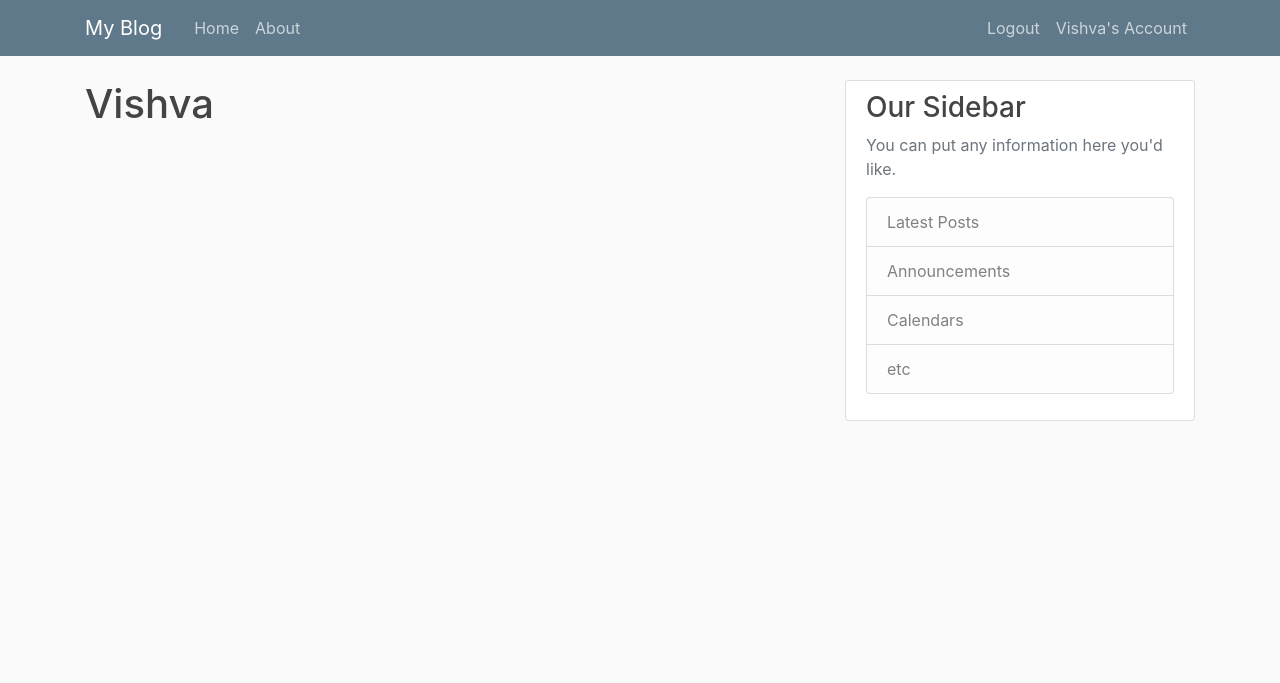
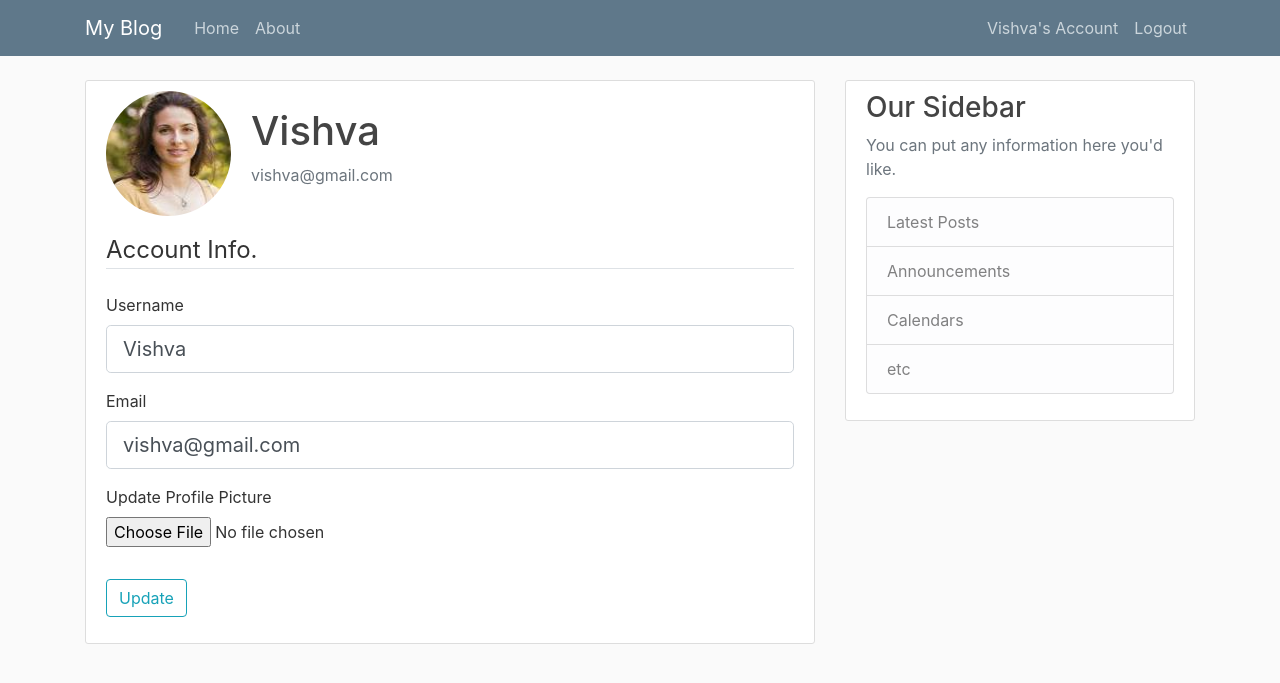
Before and after one commit to sidpatel93/my-website, a Flask app: page /account in a window 1280 px wide. Shown: the top 683 px of the page. Run offline with Flask 2, Linux system fonts and the light colour scheme; a user stored in the database is signed in; some libraries are stand-ins or nearby versions.

Commit message:
implement the account customization feature. added profile image update option in the account settings

```diff
--- a/flask_blog/forms.py
+++ b/flask_blog/forms.py
@@ -1,4 +1,6 @@
 from flask_wtf import FlaskForm
+from flask_wtf.file import FileField, FileAllowed
+from flask_login import current_user
 from wtforms import StringField, PasswordField, SubmitField, BooleanField
 from wtforms.validators import DataRequired, Length, Email, EqualTo, ValidationError
 from flask_blog.models import User
@@ -30,3 +32,24 @@ class LoginForm(FlaskForm):
     password = PasswordField('Password', validators=[DataRequired()])
     remember = BooleanField('Remember Me')
     submit = SubmitField('Login')
+
+
+class UpdateAccountForm(FlaskForm):
+
+    username = StringField('Username', validators=[DataRequired(), Length(min=2, max=20)])
+    email = StringField('Email', validators=[DataRequired(), Email()])
+    picture = FileField('Update Profile Picture', validators=[FileAllowed(['jpeg','jpg','png'])])
+    submit = SubmitField('Update')
+
+
+    def validate_email(self, email):
+        if email.data != current_user.email:
+            email = User.query.filter_by(email = email.data).first()
+            if email:
+                raise ValidationError('Email is already taken')
+
+    def validate_username(self, username):
+        if username.data != current_user.username:
+            username = User.query.filter_by(username = username.data).first()
+            if username:
+                raise ValidationError('Username is already registered')
--- a/flask_blog/routes.py
+++ b/flask_blog/routes.py
@@ -1,6 +1,8 @@
+import secrets, os
+from PIL import Image
 from flask import render_template, url_for, flash, redirect, request
 from flask_blog import app, db, bcrypt
-from flask_blog.forms import RegistrationForm, LoginForm
+from flask_blog.forms import RegistrationForm, LoginForm, UpdateAccountForm
 from flask_blog.models import User, Post
 from flask_login import login_user, current_user, logout_user, login_required
 
@@ -66,7 +68,44 @@ def logout_page():
     logout_user()
     return redirect(url_for('home_page'))
 
-@app.route('/account')
+
+
+def save_picture(form_picture):
+    '''This function will resize the image and return the new image name to be store in DB '''
+    # generate random name for the image.
+    random_hex = secrets.token_hex(8)
+    # split the file name to get the file extension of image
+    f_name , f_ext = os.path.splitext(form_picture.filename)
+    # create a new image name by combining new random name and file extension
+    picture_fn = random_hex + f_ext
+    # create the path name where the image will be stored
+    picture_path = os.path.join(app.root_path, 'static/profile_pics', picture_fn)
+    # Resize the image to 125 x 125 pixels
+    output_size = (125, 125)
+    i = Image.open(form_picture)
+    i.thumbnail(output_size)
+    # Save the new image
+    i.save(picture_path)
+    # return the new image name so that we can use this to update the user profile image default name
+    return picture_fn
+
+@app.route('/account', methods=['GET', 'POST'])
 @login_required                 # login is required to access this route. we defined the path for the login page in the __init__ file.
 def account_page():
-    return render_template('account.html', title='Account')
+    form = UpdateAccountForm()
+    if form.validate_on_submit():
+        if form.picture.data:
+            picture_file = save_picture(form.picture.data)
+            current_user.image_file = picture_file
+
+        current_user.username = form.username.data
+        current_user.email = form.email.data
+        db.session.commit()
+        flash('Your account has been updated', category='success')
+        return redirect(url_for('account_page'))
+    elif request.method == 'GET':
+        form.username.data = current_user.username
+        form.email.data = current_user.email
+
+    image_file = url_for('static', filename='profile_pics/'+current_user.image_file)
+    return render_template('account.html', title='Account', image_file = image_file, form = form)
--- a/flask_blog/templates/account.html
+++ b/flask_blog/templates/account.html
@@ -1,6 +1,61 @@
 {% extends "layout.html" %}
 {% block content%}
 
-<h1>{{ current_user.username }}</h1>
+<div class="content-section">
+    <div class="media">
+        <img class="rounded-circle account-img" src="{{ image_file }}">
+        <div class="media-body my-3">
+            <h2 class="account-heading">{{ current_user.username }}</h2>
+            <p class="text-secondary">{{ current_user.email}}</p>
+        </div>
+    </div>
+
+        <form method="POST" action="" enctype="multipart/form-data">
+            {{ form.hidden_tag() }}
+            <fieldset class="form-group">
+                <legend class="border-bottom mb-4">Account Info.</legend>
+                <div class="form-group">
+                    {{ form.username.label(class="form-control-label") }}
+
+                    {% if form.username.errors %}
+                        {{ form.username(class="form-control form-control-lg is-invalid") }}
+                        <div class="invalid-feedback">
+                            {% for error in form.username.errors %}
+                                <span>{{ error }}</span>
+                            {% endfor %}
+                        </div>
+                    {% else %}
+                        {{ form.username(class="form-control form-control-lg") }}
+                    {% endif %}
+                </div>
+                <div class="form-group">
+                    {{ form.email.label(class="form-control-label") }}
+                    {% if form.email.errors %}
+                        {{ form.email(class="form-control form-control-lg is-invalid") }}
+                        <div class="invalid-feedback">
+                            {% for error in form.email.errors %}
+                                <span>{{ error }}</span>
+                            {% endfor %}
+                        </div>
+                    {% else %}
+                        {{ form.email(class="form-control form-control-lg") }}
+                    {% endif %}
+                </div>
+                <div class="form-group">
+                    {{ form.picture.label() }}
+                    {{ form.picture(class='form-control-file') }}
+                    {% if form.picture.errors %}
+                    {% for error in form.picture.errors %}
+                        <span class="text-danger">{{ error }}</span>
+                    {% endfor %}
+                    {% endif %}
+                </div>
+            </fieldset>
+            <div class="form-group">
+                {{ form.submit(class="btn btn-outline-info") }}
+            </div>
+        </form>
+
+</div>
 
 {% endblock content%}
--- a/flask_blog/templates/layout.html
+++ b/flask_blog/templates/layout.html
@@ -32,11 +32,11 @@
             <!-- Navbar Right Side -->
             <div class="navbar-nav">
                 {% if current_user.is_authenticated %}
+                    <a class="nav-item nav-link" href="{{url_for('account_page')}}">{{current_user.username}}'s Account</a>
                     <a class="nav-item nav-link" href="{{ url_for('logout_page')}}">Logout</a>
-                    <a class="nav-item nav-link" href="{{url_for('account_page')}}">{{current_user.username}}'s Account</a>
                 {% else %}
+                <a class="nav-item nav-link" href="{{ url_for('register_page')}}">Register</a>
                 <a class="nav-item nav-link" href="{{ url_for('login_page')}}">Login</a>
-                <a class="nav-item nav-link" href="{{ url_for('register_page')}}">Register</a>
                 {% endif %}
 
             </div>
```
Also changed, not shown: flask_blog/site.db, flask_blog/static/profile_pics/181512c019ddac9b.jpeg (added), flask_blog/static/profile_pics/37e6535b9c67034e.png (added), flask_blog/static/profile_pics/6f54ea043d6056bf.jpeg (added), flask_blog/static/profile_pics/default.jpeg (added), flask_blog/static/profile_pics/images.jpeg (added), flask_blog/static/profile_pics/sample-profile-pic.png (added).
